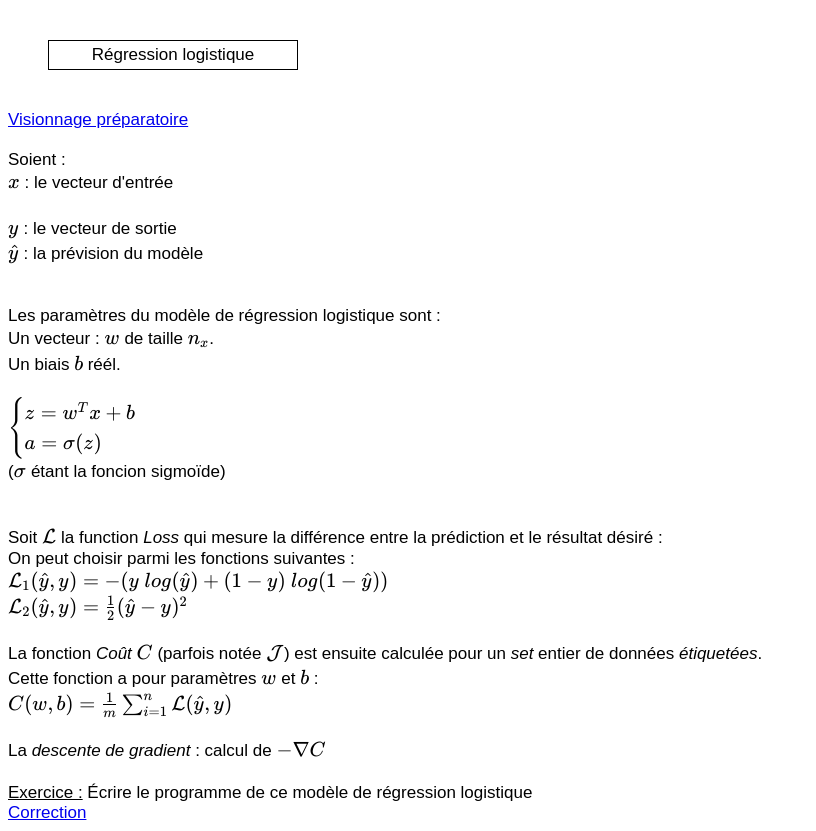
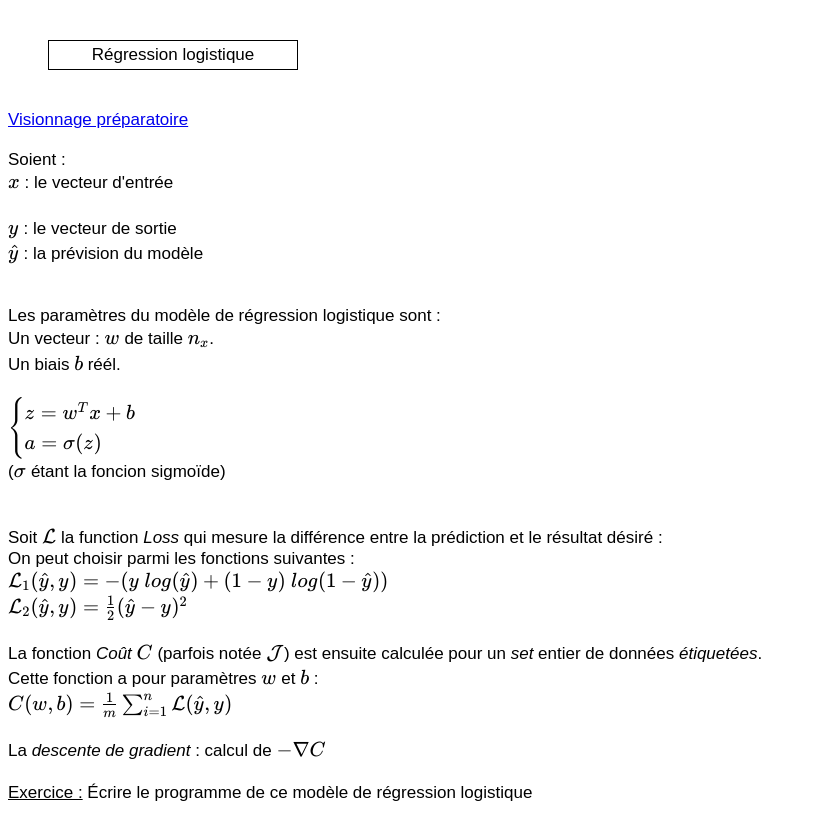
Before and after one commit to vert-veine/vert-veine.github.io, a plain HTML site: page logistic_regression.html in a window 1280 px wide. Shown: the whole page, without its empty margins (0-816 px from the left). Drawn offline with nearby package versions, Linux system fonts and the light colour scheme.

Commit message:
sans soluce

```diff
--- a/logistic_regression.html
+++ b/logistic_regression.html
@@ -104,7 +104,7 @@
 
     <br><br>
     <u>Exercice :</u> Écrire le programme de ce modèle de régression logistique <br>
-    <a href="https://www.youtube.com/watch?v=YYEJ_GUguH">Correction </a>
+
 </div>
 
 </body>
```
